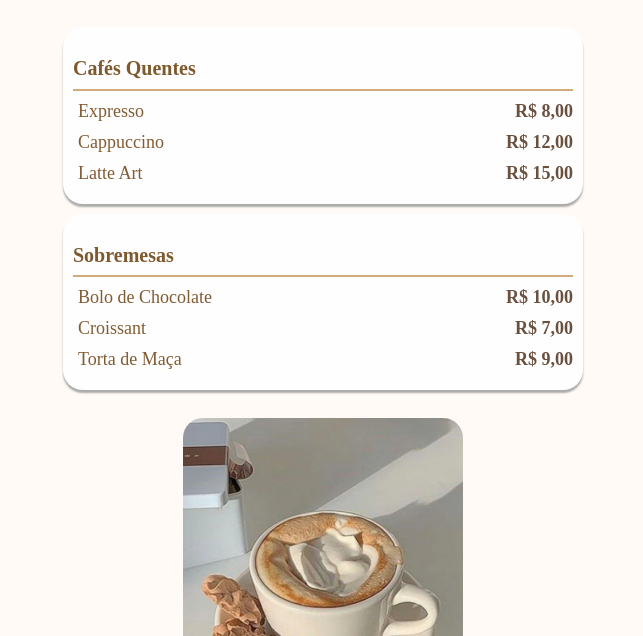
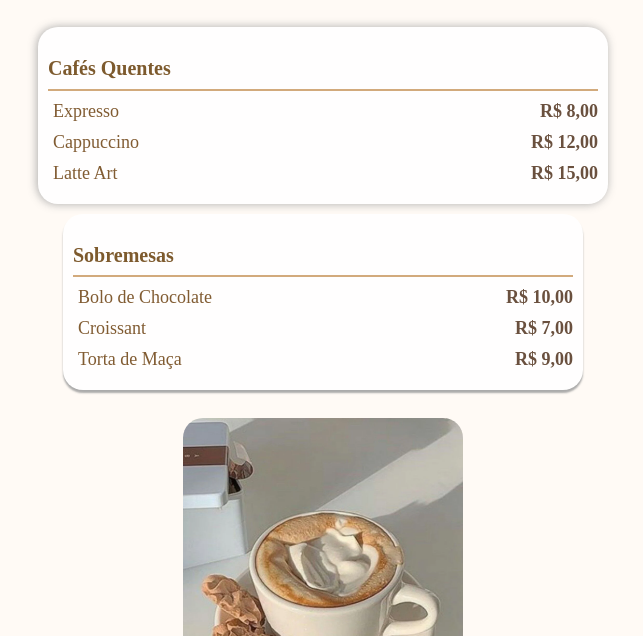
Before and after one commit to P3dr3gulh0/Aprendizado, a plain HTML site: page htmlcssjs/desafio2-Rokston/index.html in a window 1280 px wide. In both pictures the pointer is over the element 640 px from the left and 279 px from the top of the page. Shown: the part 164-800 px from the top of the page, without its empty margins (317-960 px from the left). Drawn offline with Linux system fonts and the light colour scheme.

Commit message:
Esteticas

```diff
--- a/htmlcssjs/desafio2-Rokston/style.css
+++ b/htmlcssjs/desafio2-Rokston/style.css
@@ -58,6 +58,11 @@ hr{
     margin-bottom: 10px;
     box-shadow: 0 3px 2px rgb(163, 163, 163);
 }
+.contorno:hover{
+    box-shadow: -1px 0px 10px rgb(163, 163, 163);
+    max-width: 550px;
+    max-height: 750px;
+}
 
 img{
     max-width: 500px;
```
Also changed, not shown: htmlcssjs/Desafio3-Rokston/style.css (+6 -3 lines), htmlcssjs/desafio2-Rokston/index.html (+4 -4 lines), 6 other files.
